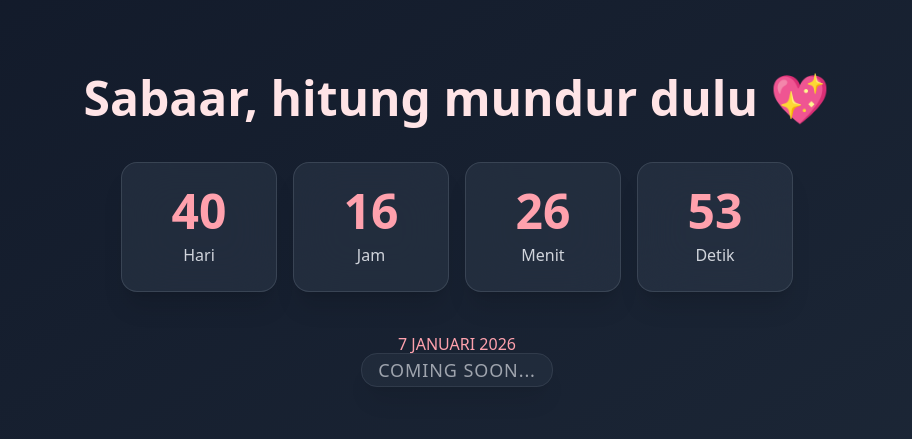
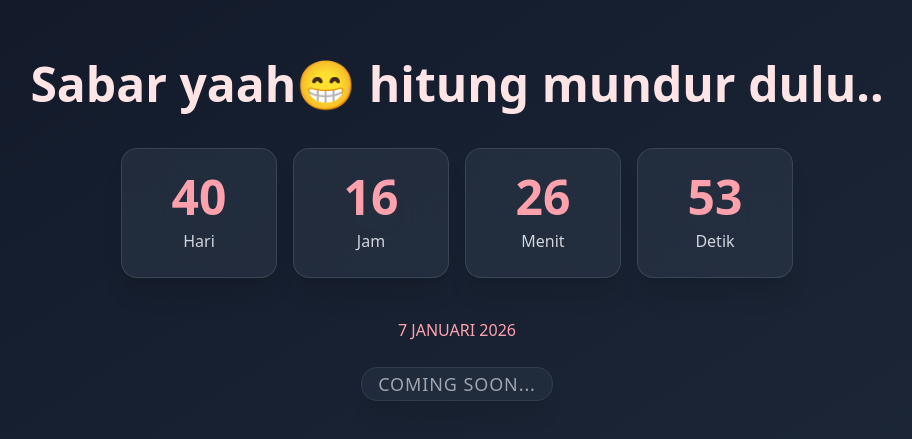
Before and after one commit to faturrahman10/birtday-gift, a React (Vite) app: page / in a window 1280 px wide. Shown: the part 171-610 px from the top of the page, without its empty margins (183-1095 px from the left). Built offline with nearby package versions, Linux system fonts and the light colour scheme.

Commit message:
Modify content writing

```diff
--- a/src/components/Countdown.jsx
+++ b/src/components/Countdown.jsx
@@ -129,7 +129,7 @@ const Countdown = ({ onFinish }) => {
           className="relative z-10 text-center"
         >
           <h2 className="text-4xl md:text-5xl font-playfair font-bold text-gray-800 dark:text-rose-100 mb-10">
-            Sabaar, hitung mundur dulu 💖
+            Sabar yaah😁 hitung mundur dulu..
           </h2>
 
           <div className="grid grid-cols-2 md:grid-cols-4 gap-4 max-w-2xl mx-auto">
@@ -154,7 +154,7 @@ const Countdown = ({ onFinish }) => {
           </div>
 
           <p className="mt-10 font-playfair text-gray-800 dark:text-rose-100">
-            <span className="text-md text-rose-600 dark:text-rose-300">
+            <span className="text-md text-rose-600 dark:text-rose-300 mb-1 block">
               7 JANUARI 2026
             </span>
             <br />
```
